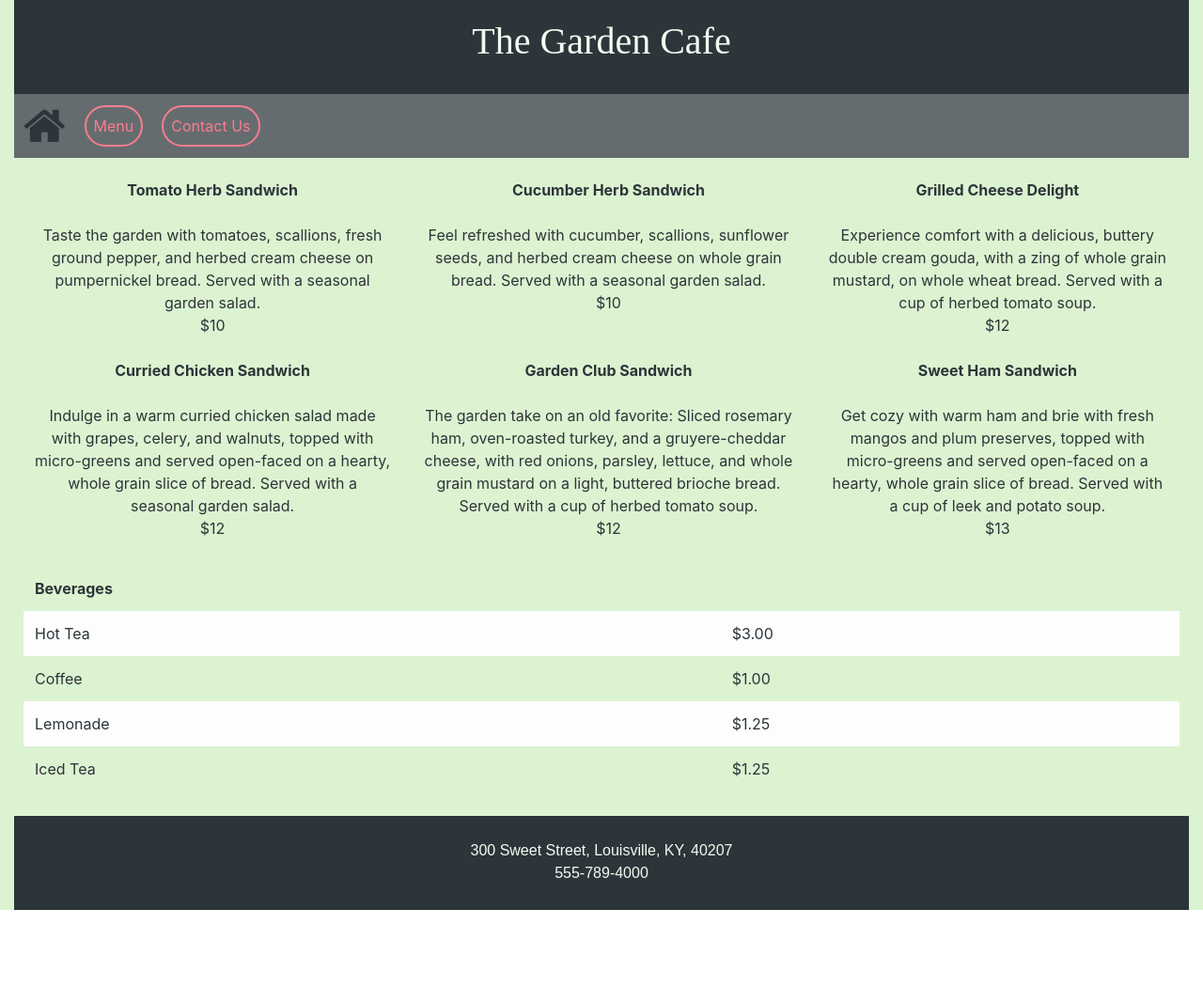
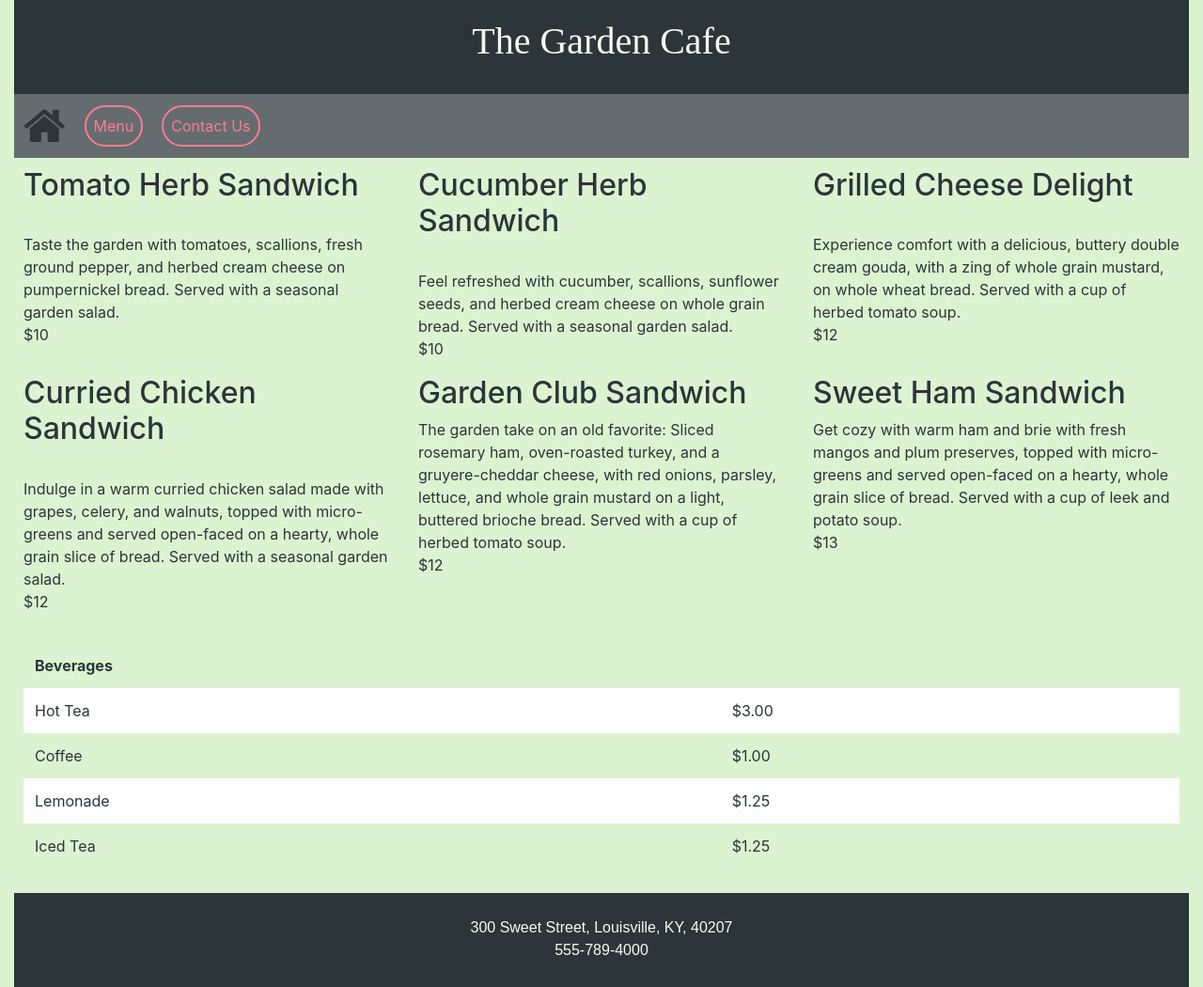
Before and after one commit to ShellyIsaacs/exercises, a plain HTML site: page restaurant/menu.html in a window 1280 px wide. Shown: the whole page at 94% size. Before the commit the page ends 968 px from the top, so only its background shows below. Drawn offline with nearby package versions, Linux system fonts and the light colour scheme; a web font is replaced by a local one.

Commit message:
restaurant changes

```diff
--- a/restaurant/menu.html
+++ b/restaurant/menu.html
@@ -41,46 +41,35 @@
     <div style="padding:10px">
       <table id="food" class="table table-borderless table-responsive" style="text-align:center;">
 
-        <tr>
-          <th>Tomato Herb Sandwich</th>
-          <th>Cucumber Herb Sandwich</th>
-          <th>Grilled Cheese Delight</th>
-        </tr>
+      <div class="row">
+        <div class="col-sm-12 col-lg-4">
+          <h2>Tomato Herb Sandwich</h2><br>
+          <p>Taste the garden with tomatoes, scallions, fresh ground pepper, and herbed cream cheese on pumpernickel bread. Served with a seasonal garden salad.<br>$10</p>
+        </div>
+        <div class="col-sm-12 col-lg-4">
+          <h2>Cucumber Herb Sandwich</h2><br>
+          <p>Feel refreshed with cucumber, scallions, sunflower seeds, and herbed cream cheese on whole grain bread. Served with a seasonal garden salad.<br>$10</p>
+        </div>
+        <div class="col-sm-12 col-lg-4">
+          <h2>Grilled Cheese Delight</h2><br>
+          <p>Experience comfort with a delicious, buttery double cream gouda, with a zing of whole grain mustard, on whole wheat bread. Served with a cup of herbed tomato soup.<br>$12</p>
+        </div>
+      </div>
 
-        <tr>
-          <td>
-          Taste the garden with tomatoes, scallions, fresh ground pepper, and herbed cream cheese on pumpernickel bread. Served with a seasonal garden salad.<br>$10
-          </td>
-
-          <td>
-          Feel refreshed with cucumber, scallions, sunflower seeds, and herbed cream cheese on whole grain bread. Served with a seasonal garden salad.<br>$10
-          </td>
-
-          <td>
-          Experience comfort with a delicious, buttery double cream gouda, with a zing of whole grain mustard, on whole wheat bread. Served with a cup of herbed tomato soup.<br>$12
-          </td>
-        </tr>
-
-        <tr>
-          <th>Curried Chicken Sandwich</th>
-          <th>Garden Club Sandwich</th>
-          <th>Sweet Ham Sandwich</th>
-        </tr>
-
-          <td>
-          Indulge in a warm curried chicken salad made with grapes, celery, and walnuts, topped with micro-greens and served open-faced on a hearty, whole grain slice of bread. Served with a seasonal garden salad.<br>$12
-          </td>
-
-          <td>
-          The garden take on an old favorite: Sliced rosemary ham, oven-roasted turkey, and a gruyere-cheddar cheese, with red onions, parsley, lettuce, and whole grain mustard on a light, buttered brioche bread. Served with a cup of herbed tomato soup.<br>$12
-          </td>
-
-          <td>
-          Get cozy with warm ham and brie with fresh mangos and plum preserves, topped with micro-greens and served open-faced on a hearty, whole grain slice of bread. Served with a cup of leek and potato soup.<br>$13
-          </td>
-
-        </tr>
-      </table>
+      <div class="row">
+        <div class="col-sm-12 col-lg-4">
+          <h2>Curried Chicken Sandwich</h2><br>
+          <p>Indulge in a warm curried chicken salad made with grapes, celery, and walnuts, topped with micro-greens and served open-faced on a hearty, whole grain slice of bread. Served with a seasonal garden salad.<br>$12</p>
+        </div>
+        <div class="col-sm-12 col-lg-4">
+          <h2>Garden Club Sandwich</h2>
+          <p>The garden take on an old favorite: Sliced rosemary ham, oven-roasted turkey, and a gruyere-cheddar cheese, with red onions, parsley, lettuce, and whole grain mustard on a light, buttered brioche bread. Served with a cup of herbed tomato soup.<br>$12</p>
+        </div>
+        <div class="col-sm-12 col-lg-4">
+          <h2>Sweet Ham Sandwich</h2>
+          <p>Get cozy with warm ham and brie with fresh mangos and plum preserves, topped with micro-greens and served open-faced on a hearty, whole grain slice of bread. Served with a cup of leek and potato soup.<br>$13</p>
+        </div>
+      </div>
 
       <table id="beverages" class="table table-borderless">
         <tr>
```
Also changed, not shown: restaurant/contact.html (+6 -6 lines), restaurant/index.html (+3 -0 lines), restaurant/scripts/contact.js (+8 -7 lines), 2 other files.
